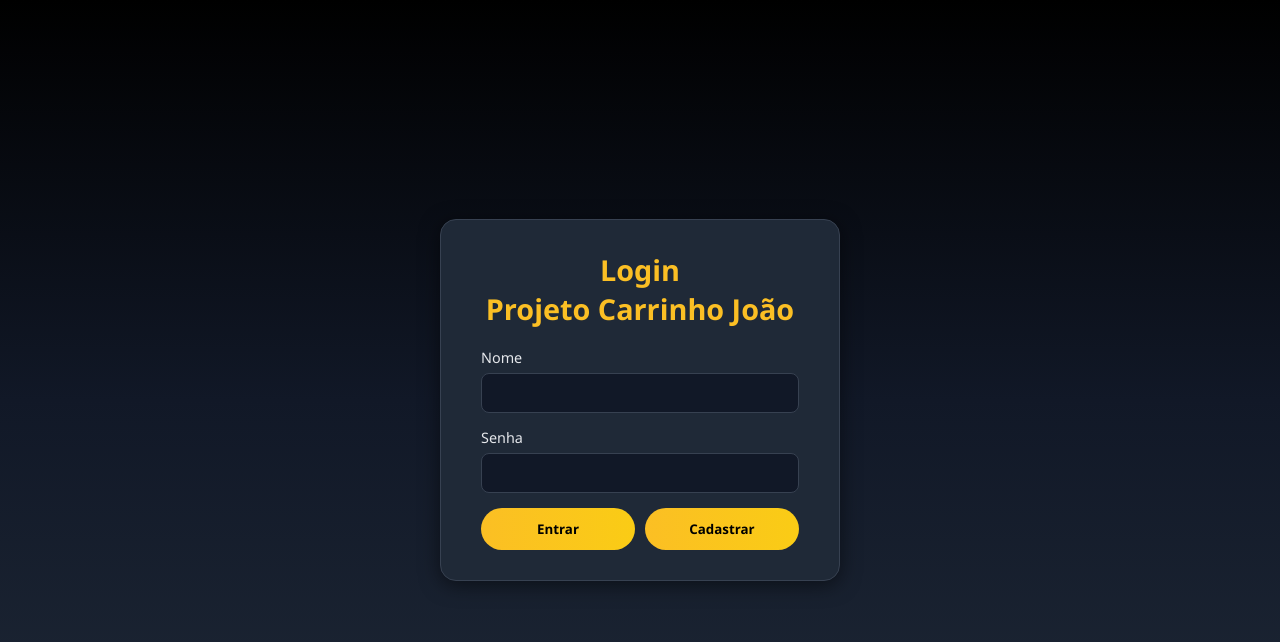
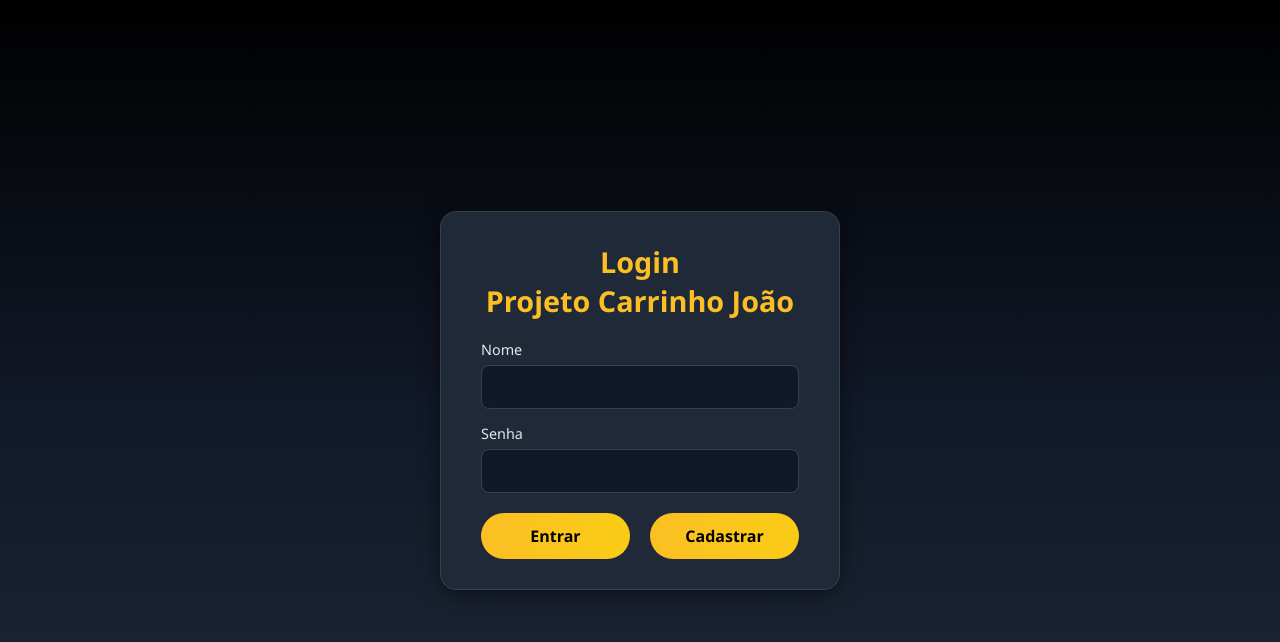
Before and after one commit to Unigran802-563/Trabalho, a React (Vite) app: page / in a window 1280 px wide. Shown: the top 642 px of the page. Built offline with nearby package versions, Linux system fonts and the light colour scheme.

Commit message:
Atividade 14 Final

```diff
--- a/src/componentes/router/rotas.jsx
+++ b/src/componentes/router/rotas.jsx
@@ -3,7 +3,7 @@ import Vitrine from '../../pages/produtos/Vitrine'
 import Login from '../../pages/login/login'
 import Cadastro from '../../pages/cadastro/cadastro'
 import PrivateRoute from './privateRouter'
-import Edição from '../../pages/ediçãoProdutos/ediação'
+import Edição from '../../pages/ediçãoProdutos/edição'
 export default function Rotas() {
   return (
     <Routes>
--- /dev/null
+++ b/src/pages/ediçãoProdutos/edição.css
@@ -0,0 +1,100 @@
+* {
+  color: white;
+  font-family: 'Segoe UI', Tahoma, Geneva, Verdana, sans-serif;
+  box-sizing: border-box;
+  margin: 0;
+  padding: 0;
+}
+
+.product-manager {
+  background: linear-gradient(to bottom right, #1f2937, #000000, #1f2937);
+  padding: 60px;
+  min-height: 100vh;
+  max-width: 100%;
+  margin-left: 250px;
+}
+.edicao-container {
+  max-width: 100px;
+  margin: 40px auto;
+  background-color: rgba(17, 24, 39, 0.6);
+  border-radius: 12px;
+  border: 1px solid #1f2937;
+  box-shadow: 0 4px 20px rgba(0, 0, 0, 0.4);
+  padding: 40px;
+  display: flex;
+  flex-direction: column;
+  gap: 30px;
+}
+
+h2 {
+  font-size: 28px;
+  text-align: center;
+  color: #f3f4f6;
+  margin-bottom: 30px;
+}
+
+label {
+  font-size: 18px;
+  margin-bottom: 10px;
+  display: block;
+  color: #f3f4f6;
+}
+
+input,
+textarea {
+  width: 100%;
+  padding: 14px;
+  border-radius: 8px;
+  border: 1px solid #374151;
+  background-color: #111827;
+  color: white;
+  font-size: 16px;
+  outline: none;
+
+}
+
+input:focus,
+textarea:focus {
+  border-color: #fbbf24;
+}
+
+.button-group {
+  display: flex;
+  justify-content: space-between;
+  gap: 20px;
+  margin-top: 20px;
+}
+
+button {
+  background: linear-gradient(to right, #fbbf24, #fde047);
+  color: #111827;
+  border: none;
+  border-radius: 8px;
+  padding: 12px 20px;
+  cursor: pointer;
+  font-weight: bold;
+  flex: 1;
+  font-size: 16px;
+  transition: background 0.3s ease, color 0.3s ease;
+}
+
+button:hover {
+  background: linear-gradient(to right, #f59e0b, #facc15);
+}
+
+.voltar-btn {
+  margin-top: 30px;
+  text-align: center;
+}
+
+.voltar-btn a {
+  color: #fbbf24;
+  text-decoration: none;
+  font-weight: bold;
+  font-size: 16px;
+  transition: color 0.3s ease;
+}
+
+.voltar-btn a:hover {
+  color: #f59e0b;
+}
--- a/src/pages/ediçãoProdutos/ediação.jsx
+++ b/src/pages/ediçãoProdutos/edição.jsx
@@ -1,5 +1,6 @@
 import { useEffect, useState } from 'react'
 import Sidebar from "../../componentes/sidebar/sideBar";
+import './edição.css'
 export default function Edicao() {
   const [products, setProducts] = useState([])
   const [form, setForm] = useState({ id: null, name: '', price: '', URL: '' })
@@ -58,7 +59,6 @@ export default function Edicao() {
   return (
     <div className="product-manager">
       <Sidebar />
-            <div style={{ marginLeft: '250px', width: '100%' }}></div>
       <h2>Gerenciar Produtos</h2>
 
       <form onSubmit={handleSubmit} className="product-form">
```
